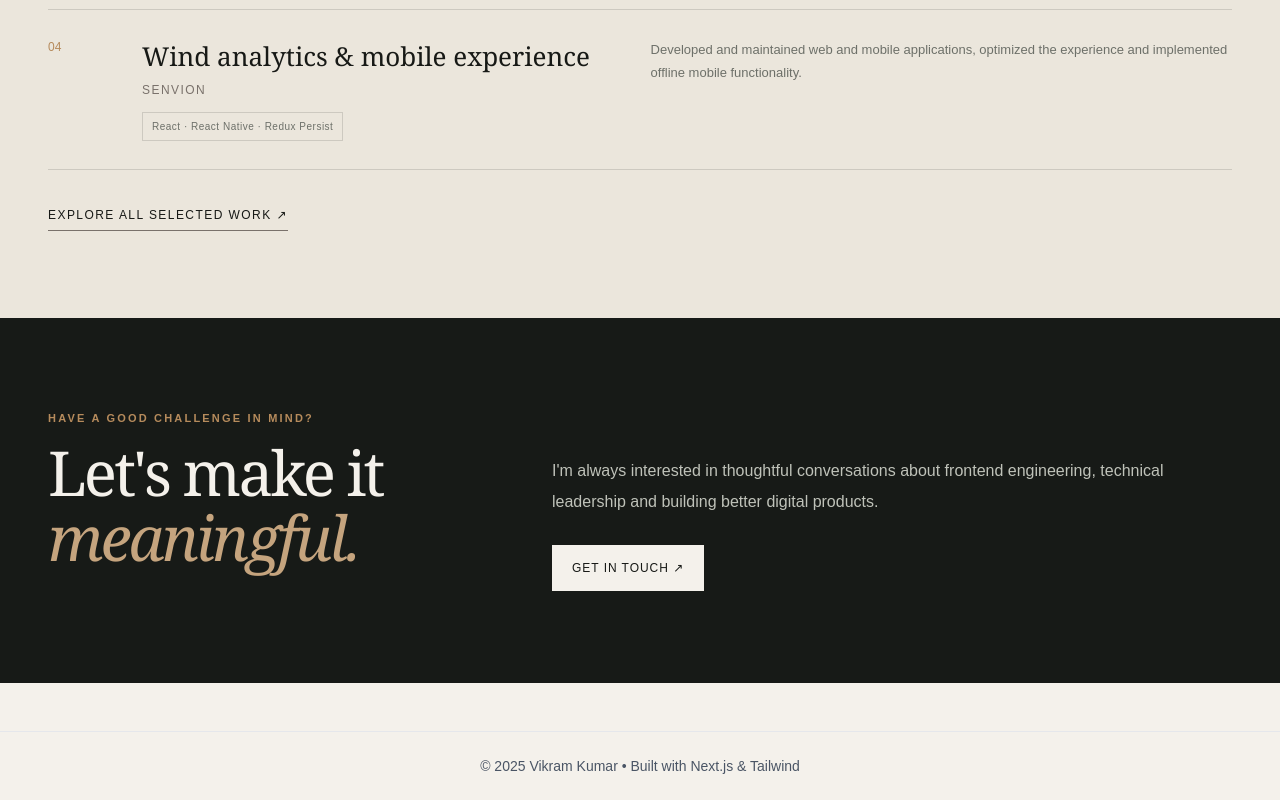
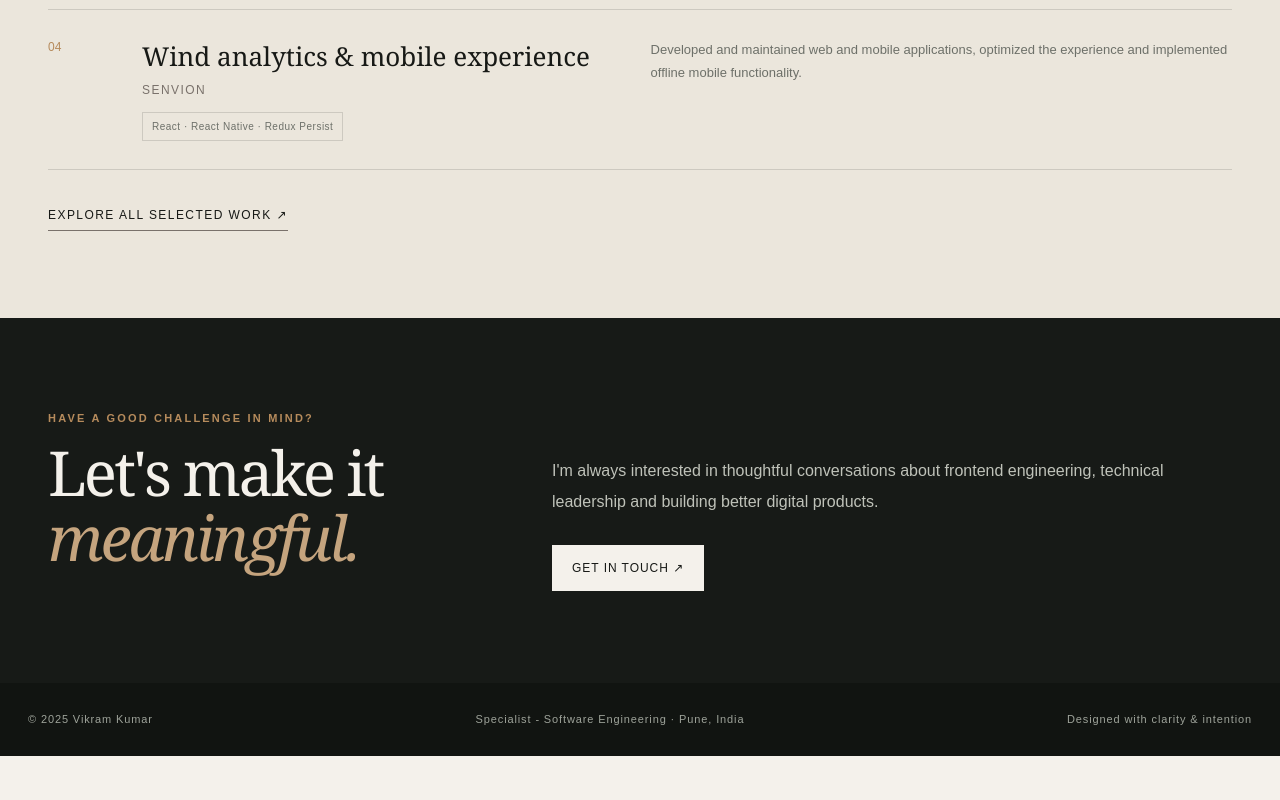
Before and after one commit to vik-rama23/Vikram-portfolio, a Next.js app: page / in a window 1280 px wide. Shown: the part 3031-3831 px from the top of the page. After the commit the page ends 3787 px from the top, so only its background shows below. Built offline with nearby package versions, Linux system fonts and the light colour scheme.

Commit message:
Restyle portfolio footer

```diff
--- a/components/Footer.jsx
+++ b/components/Footer.jsx
@@ -1,7 +1,11 @@
 export default function Footer() {
   return (
-    <footer className="text-center mt-12 border-t border-gray-200 dark:border-gray-800 py-6 text-sm text-gray-600 dark:text-gray-300">
-      © {new Date().getFullYear()} Vikram Kumar • Built with Next.js & Tailwind
+    <footer className="site-footer">
+      <div className="footer-inner">
+        <span>© {new Date().getFullYear()} Vikram Kumar</span>
+        <span>Specialist - Software Engineering · Pune, India</span>
+        <span>Designed with clarity & intention</span>
+      </div>
     </footer>
   );
 }
```
